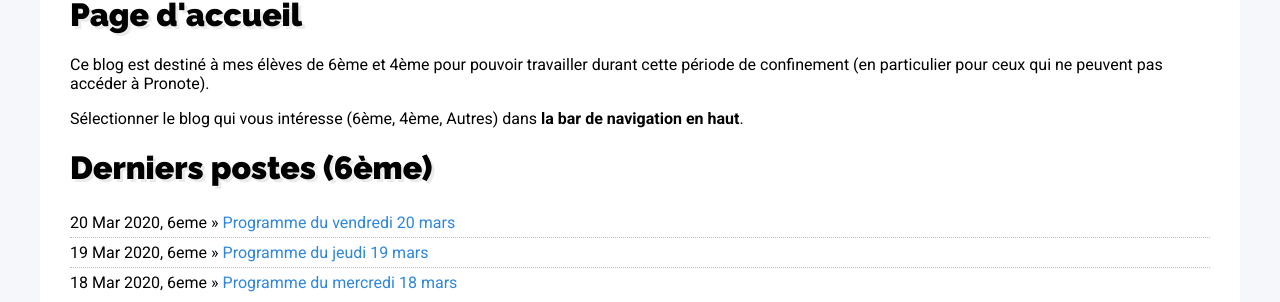
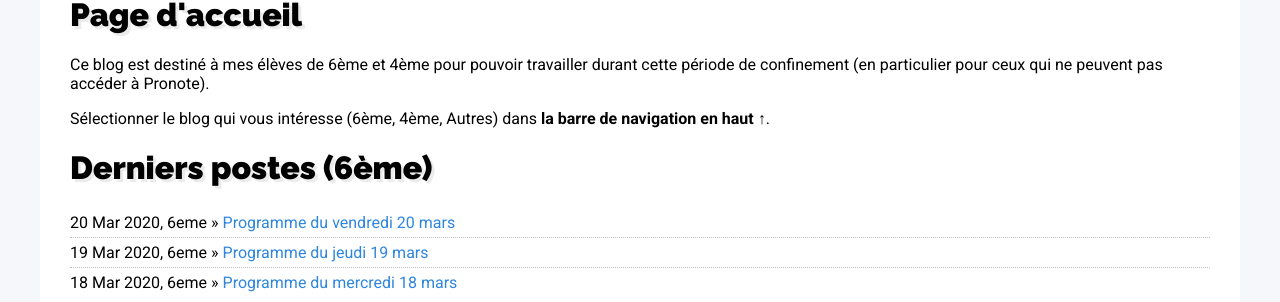
Before and after one commit to DangSinslay/DangSinslay.github.io, a Jekyll site: the page built from index.html, in a window 1280 px wide and 1100 px high. Shown: the part 379-681 px from the top of the window. Built offline with Jekyll 4.4.1, drawn with Linux system fonts in a browser that asks for light colours.

Commit message:
Update index.html

```diff
--- a/index.html
+++ b/index.html
@@ -6,7 +6,7 @@
 	<h1>Page d'accueil</h1>
 	<p>Ce blog est destiné à mes élèves de 6ème et 4ème pour pouvoir travailler durant cette période de confinement (en particulier pour ceux qui ne peuvent pas accéder à Pronote).</a></p>
 
-	<p>Sélectionner le blog qui vous intéresse (6ème, 4ème, Autres) dans <strong>la bar de navigation en haut</strong>.</p>
+	<p>Sélectionner le blog qui vous intéresse (6ème, 4ème, Autres) dans <strong>la barre de navigation en haut ↑</strong>.</p>
 	<h1>Derniers postes (6ème)</h1>
 	<ul class="posts">
 		{% for post in site.categories.6eme limit:3 %}
```
